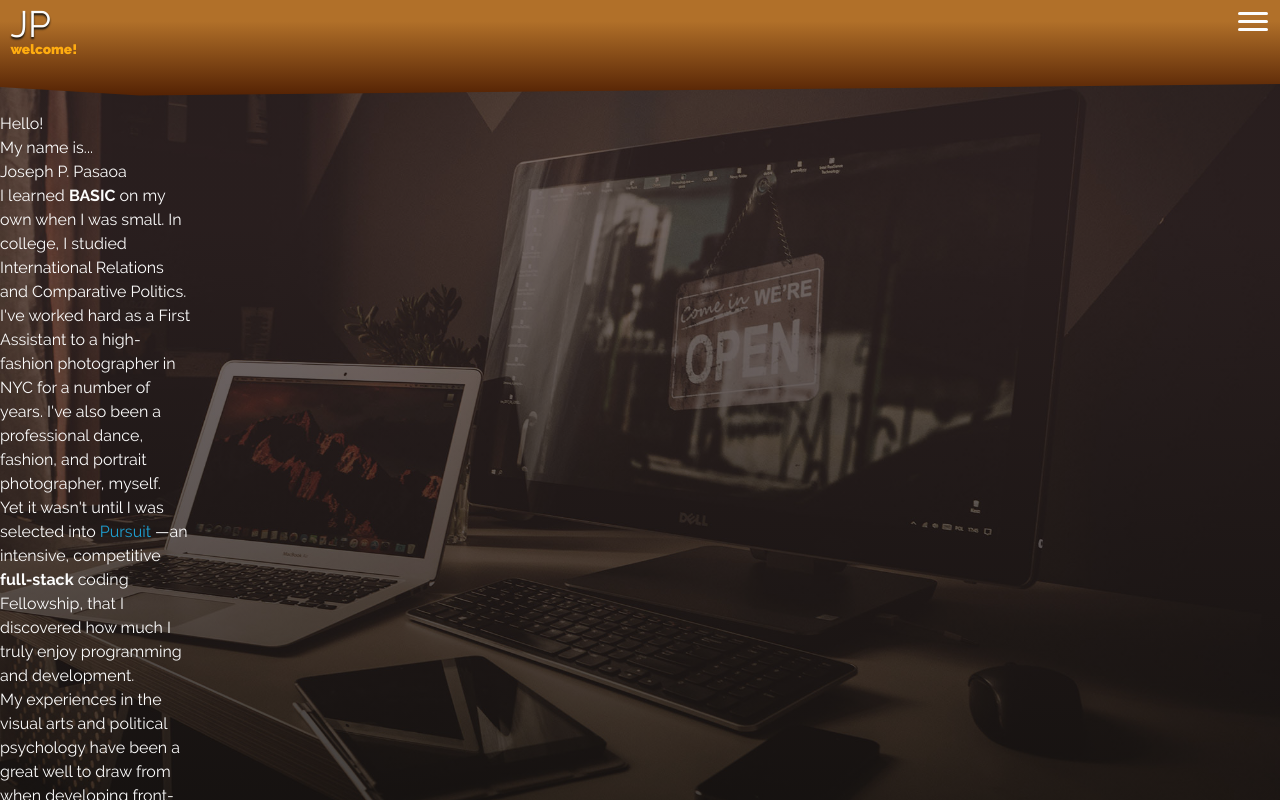
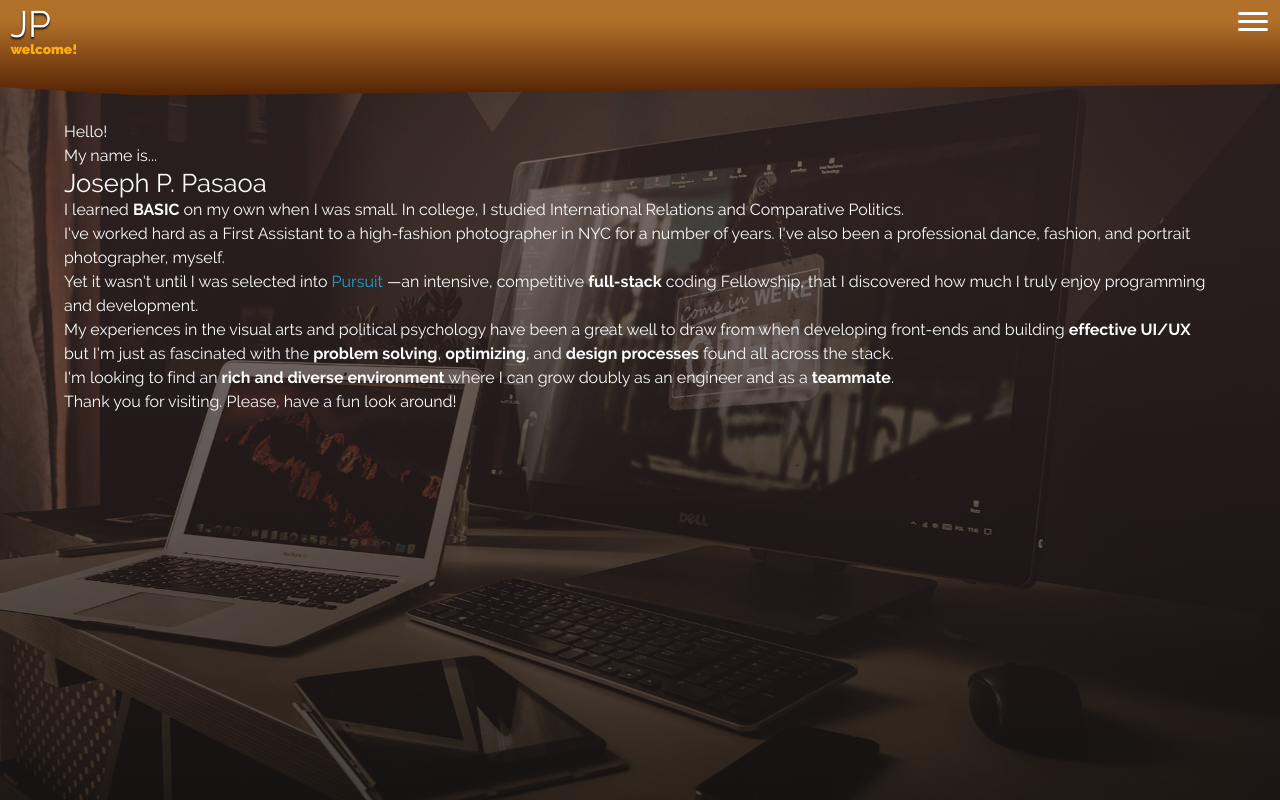
Before and after one commit to joseph-p-pasaoa/my-portfolio-site-v1-redraw--react-ts, a React (Create React App) app: page / in a window 1280 px wide. Built offline with nearby package versions, Linux system fonts and the light colour scheme.

Commit message:
create page-container scss utility for page margins

```diff
--- a/src/Main.scss
+++ b/src/Main.scss
@@ -112,9 +112,7 @@ th {
 
 
 /* PLAYGROUND */
-.paragraph-copy {
-    width: 12rem;
-}
+
 
 // @keyframes App-logo-spin {
 //     from {
--- a/src/pages/HomePage.tsx
+++ b/src/pages/HomePage.tsx
@@ -4,23 +4,25 @@ import React from 'react';
 const HomePage = () => {
    return(
       <section className='home-page'>
-         <div className="firstline">
-            <div className="greeting">Hello!</div>
-            <div className="pre-name">My name is...</div>
+         <div className='page__container'>
+            <div className='first-line'>
+               <div className='greeting'>Hello!</div>
+               <div className='pre-name'>My name is...</div>
             </div>
-<div className="name">Joseph P. Pasaoa</div>
+            <h3 className='name'>Joseph <span className='dim'>P. Pasaoa</span></h3>
 
-         <p className="paragraph-copy">I learned <strong>BASIC</strong> on my own when I was small. In college, I studied International Relations and Comparative Politics.</p>
+            <p className='paragraph-copy'>I learned <strong>BASIC</strong> on my own when I was small. In college, I studied International Relations and Comparative Politics.</p>
 
-         <p className="paragraph-copy">I've worked hard as a First Assistant to a high-fashion photographer in NYC for a number of years. I've also been a professional dance, fashion, and portrait photographer, myself.</p>
+            <p className='paragraph-copy'>I've worked hard as a First Assistant to a high-fashion photographer in NYC for a number of years. I've also been a professional dance, fashion, and portrait photographer, myself.</p>
 
-         <p className="paragraph-copy">Yet it wasn't until I was selected into <a href="https://www.pursuit.org/" target="_blank" rel="noopener noreferrer" className="link--homepursuit">Pursuit</a> —an intensive, competitive <strong>full-stack</strong> coding Fellowship, that I discovered how much I truly enjoy programming and development.</p>
+            <p className='paragraph-copy'>Yet it wasn't until I was selected into <a href='https://www.pursuit.org/' target='_blank' rel='noopener noreferrer' className='link--homepursuit'>Pursuit</a> —an intensive, competitive <strong>full-stack</strong> coding Fellowship, that I discovered how much I truly enjoy programming and development.</p>
 
-         <p className="paragraph-copy">My experiences in the visual arts and political psychology have been a great well to draw from when developing front-ends and building <strong>effective UI/UX</strong> but I'm just as fascinated with the <strong>problem solving</strong>, <strong>optimizing</strong>, and <strong>design processes</strong> found all across the stack.</p>
+            <p className='paragraph-copy'>My experiences in the visual arts and political psychology have been a great well to draw from when developing front-ends and building <strong>effective UI/UX</strong> but I'm just as fascinated with the <strong>problem solving</strong>, <strong>optimizing</strong>, and <strong>design processes</strong> found all across the stack.</p>
 
-         <p className="paragraph-copy">I'm looking to find an <strong>rich and diverse environment</strong> where I can grow doubly as an engineer and as a <strong>teammate</strong>.</p>
+            <p className='paragraph-copy'>I'm looking to find an <strong>rich and diverse environment</strong> where I can grow doubly as an engineer and as a <strong>teammate</strong>.</p>
 
-         <p className="paragraph-copy">Thank you for visiting. Please, have a fun look around!</p>
+            <p className='paragraph-copy'>Thank you for visiting. Please, have a fun look around!</p>
+         </div>
       </section>
    );
 }
--- a/src/styles/_utilities.scss
+++ b/src/styles/_utilities.scss
@@ -36,6 +36,10 @@
 
 
 
+.page__container {
+    margin: .5rem 5% 2.11rem;
+}
+
 .flow--col > * + * {
     margin-top: var(--flow-space, 1rem);
 }
```
Lines whose indentation alone changed are shown as unchanged.
